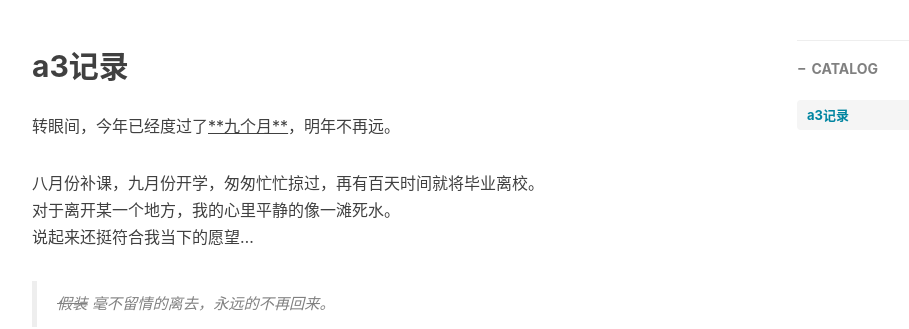
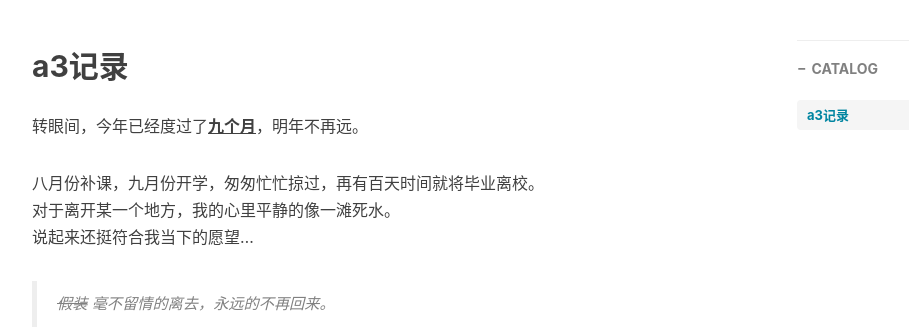
Before and after one commit to Feng0139/Feng0139.github.io, a Jekyll site: the page built from _posts/2018-09-30-烟雾盒子-笔记a3-2018.md, in a window 1280 px wide. Shown: the part 523-852 px from the top of the page, without its empty margins (233-1142 px from the left). Built offline with Jekyll 4.4.1, drawn with Linux system fonts in a browser that asks for light colours; nearby versions of some CDN libraries; comment, search, counter and statistics services are not loaded.

Commit message:
upload a3

```diff
--- a/_posts/2018-09-30-烟雾盒子-笔记a3-2018.md
+++ b/_posts/2018-09-30-烟雾盒子-笔记a3-2018.md
@@ -10,7 +10,7 @@ tags:								#标签
     - 生活
 ---
 ## a3记录
-转眼间，今年已经度过了<u>**九个月**</u>，明年不再远。
+转眼间，今年已经度过了**<u>九个月</u>**，明年不再远。
 
 八月份补课，九月份开学，匆匆忙忙掠过，再有百天时间就将毕业离校。<br>
 对于离开某一个地方，我的心里平静的像一滩死水。<br>
```
